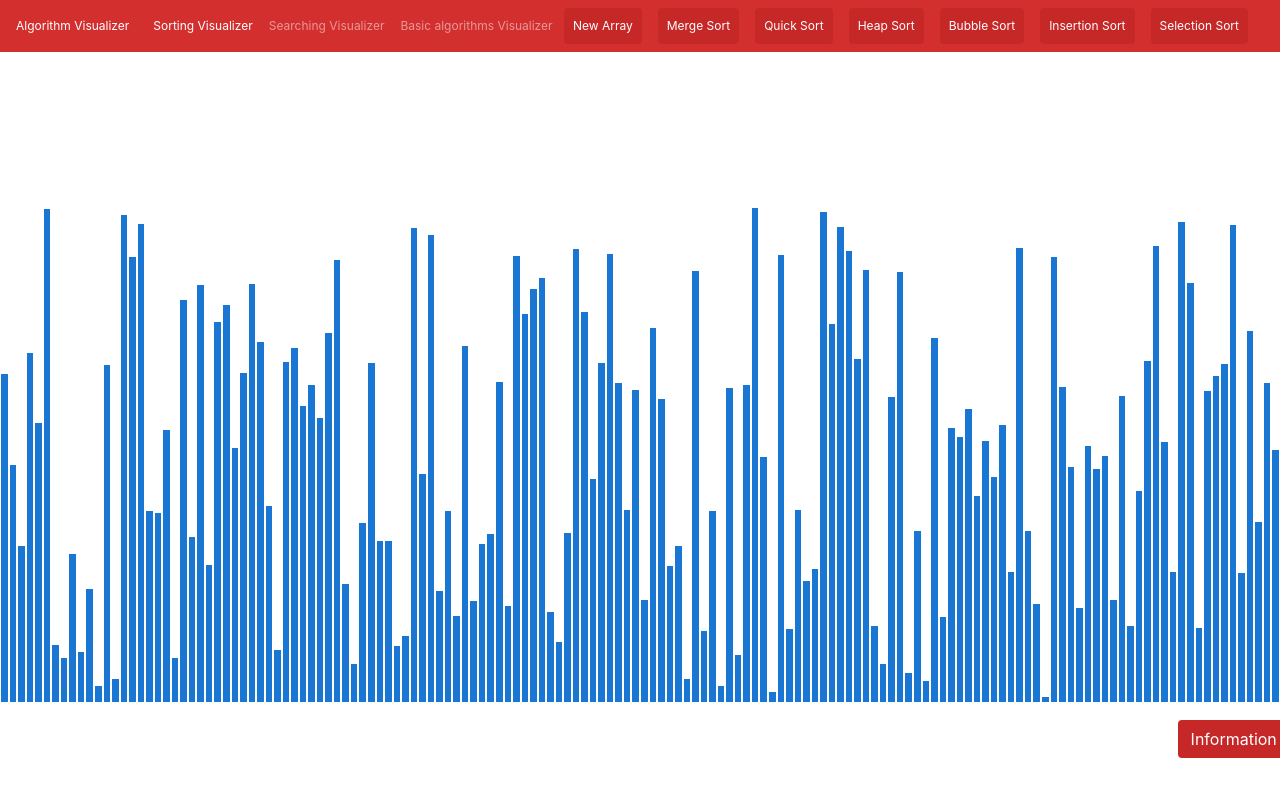
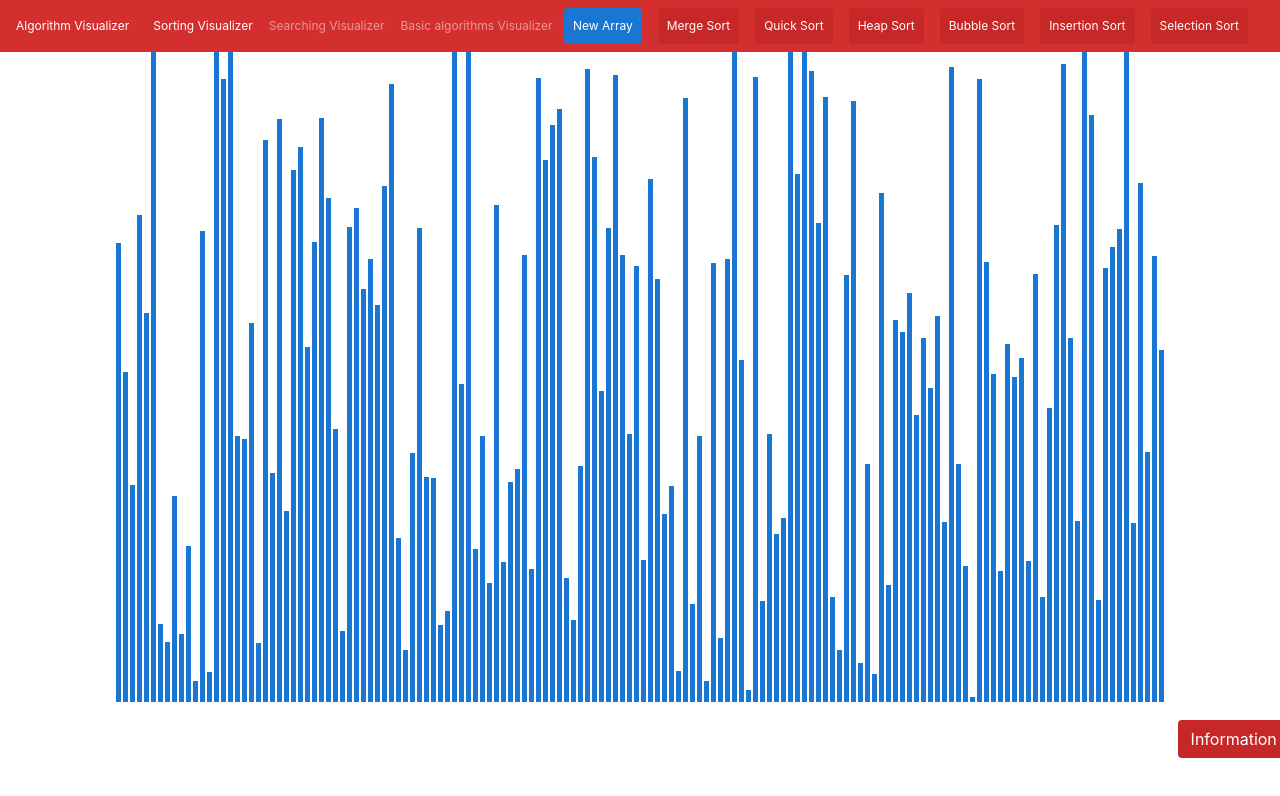
Before and after one commit to ivaanrl/algorithmVisualizer, an Angular app: page /sortingVisualizer in a window 1280 px wide. Shown: the top 796 px of the page. Built offline with nearby package versions, Linux system fonts and the light colour scheme.

Commit message:
Fix buttons bug and made array bars thinner on sorting visualizer

```diff
--- a/src/app/basic-algorithms-visualizer/caesars/caesars.component.ts
+++ b/src/app/basic-algorithms-visualizer/caesars/caesars.component.ts
@@ -65,6 +65,7 @@ export class CaesarsComponent implements OnInit, OnDestroy {
   }
 
   async caesars() {
+    this.cipheredArray = [];
     await this.basicAlgorithmService.caesars(
       this.stringArray,
       this.shiftValue,
--- a/src/app/header/header.component.html
+++ b/src/app/header/header.component.html
@@ -2,7 +2,7 @@
   class="navbar navbar-expand-lg navbar-dark"
   style="background-color: #D32F2F"
 >
-  <a class="navbar-brand" href="#" style="font-size: 12px;"
+  <a class="navbar-brand" [routerLink]="['/']" style="font-size: 12px;"
     >Algorithm Visualizer</a
   >
   <button
@@ -48,10 +48,10 @@
     </div>
     <div class="navbar-nav ml-auto" *ngIf="router.url === '/sortingVisualizer'">
       <button
-        class="nav-item nav-link btn btn-header mr-3"
+        class="nav-item nav-link btn btn-header1 mr-3"
         (click)="onClick('newArray')"
         [disabled]="disableNewArray"
-        style="color: white; background-color: #c62828;"
+        style="color: white; background-color: #1976D2;"
       >
         New Array
       </button>
@@ -110,6 +110,7 @@
     >
       <form class="form-inline my-2 my-lg-0">
         <input
+          style="font-size: 12px;"
           class="form-control mr-sm-2"
           type="number"
           placeholder="Search"
@@ -118,10 +119,10 @@
         />
       </form>
       <button
-        class="nav-item nav-link btn btn-header mr-3"
+        class="nav-item nav-link btn btn-header1 mr-3"
         (click)="onSearch('newArray', searchValue)"
         [disabled]="disableNewArray"
-        style="color: white; background-color: #c62828;"
+        style="color: white; background-color: #1976D2;"
       >
         New Array
       </button>
@@ -190,6 +191,7 @@
           placeholder="String to encode"
           aria-label="Search"
           name="textValue"
+          style="font-size: 12px;"
           [(ngModel)]="textValue"
           (ngModelChange)="onInputChange()"
         />
@@ -198,6 +200,7 @@
           type="number"
           placeholder="Shift Value"
           aria-label="Search"
+          style="font-size: 12px;"
           name="shiftValue"
           [(ngModel)]="shiftValue"
           (ngModelChange)="onInputChange()"
@@ -205,10 +208,10 @@
       </form>
       <button
         *ngIf="router.url.includes('/basicAlgorithmVisualizer/')"
-        class="nav-item nav-link btn btn-header mr-3"
+        class="nav-item nav-link btn btn-header1 mr-3"
         (click)="onBasicStart()"
         [disabled]="disableButtons"
-        style="color: white; background-color: #c62828;"
+        style="color: white; background-color: #1976D2;"
       >
         Start Animation
       </button>
--- a/src/app/header/header.component.scss
+++ b/src/app/header/header.component.scss
@@ -2,6 +2,10 @@
   background-color: #f44336 !important;
 }
 
-.btn-header {
+.btn-header1:hover {
+  background-color: rgb(59, 135, 211) !important;
+}
+.btn-header,
+.btn-header1 {
   font-size: 12px !important;
 }
--- a/src/app/searching-visualizer/searching-visualizer.component.ts
+++ b/src/app/searching-visualizer/searching-visualizer.component.ts
@@ -43,6 +43,7 @@ export class SearchingVisualizerComponent implements OnInit, OnDestroy {
     this.newArray();
     this.searchSub = this.searchingVisualizerService.searchEmitter.subscribe(
       async ([action, searchValue]) => {
+        if (searchValue != '') {
           switch (action) {
             case 'linearSearch':
               await this.linearSearch(+searchValue);
@@ -73,6 +74,7 @@ export class SearchingVisualizerComponent implements OnInit, OnDestroy {
             case 'newArray':
               this.newArray();
               break;
+          }
         }
       }
     );
--- a/src/app/sorting-visualizer/sorting-visualizer/sorting-visualizer.component.html
+++ b/src/app/sorting-visualizer/sorting-visualizer/sorting-visualizer.component.html
@@ -2,7 +2,7 @@
   <div
     class="array-bar"
     *ngFor="let item of array"
-    style=" width: 10px; background-color: #1976D2 "
+    style=" width: 5px; background-color: #1976D2 "
     [ngStyle]="{ height: getArrayBarHeight(item) }"
     id="{{ item }}"
   ></div>
--- a/src/app/sorting-visualizer/sorting-visualizer/sorting-visualizer.service.ts
+++ b/src/app/sorting-visualizer/sorting-visualizer/sorting-visualizer.service.ts
@@ -31,7 +31,7 @@ export class SortingVisualizerService {
   newArray() {
     const array: number[] = [];
     for (let i = 0; i < 150; i++) {
-      array.push(this.randomIntFromInterval(5, 500));
+      array.push(this.randomIntFromInterval(5, 700));
     }
     return array;
   }
@@ -66,7 +66,7 @@ export class SortingVisualizerService {
       arrayBars
     );
     const arr: HTMLElement[] = [].slice.call(arrayBars);
-    for (let i = 0; i < arr.length + 1; i++) {
+    for (let i = 0; i < arr.length; i++) {
       await this.sleepService.sleep(5);
       arr[i].style.backgroundColor = '#40C4FF';
     }
```
Lines whose indentation alone changed are shown as unchanged.
